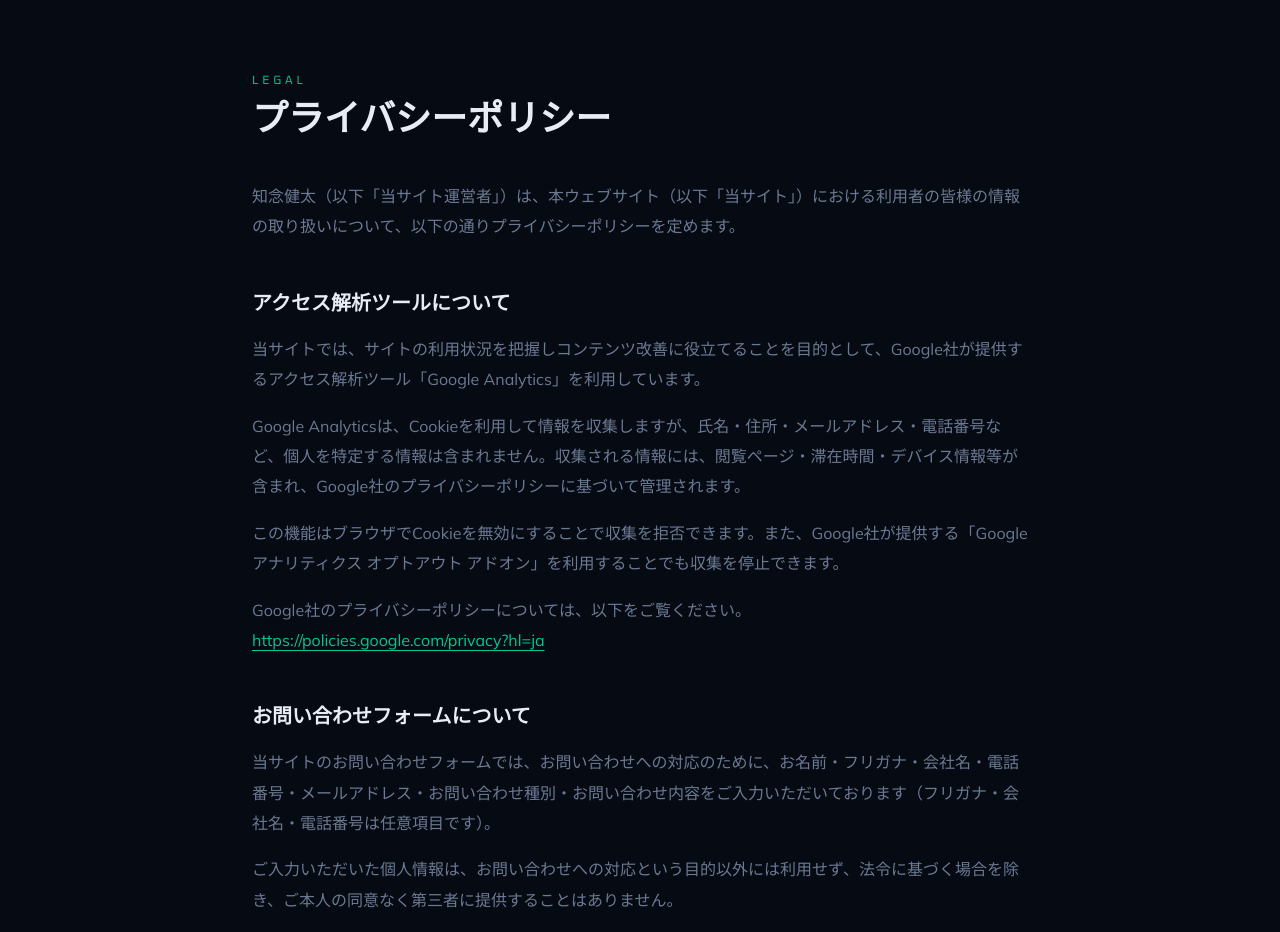
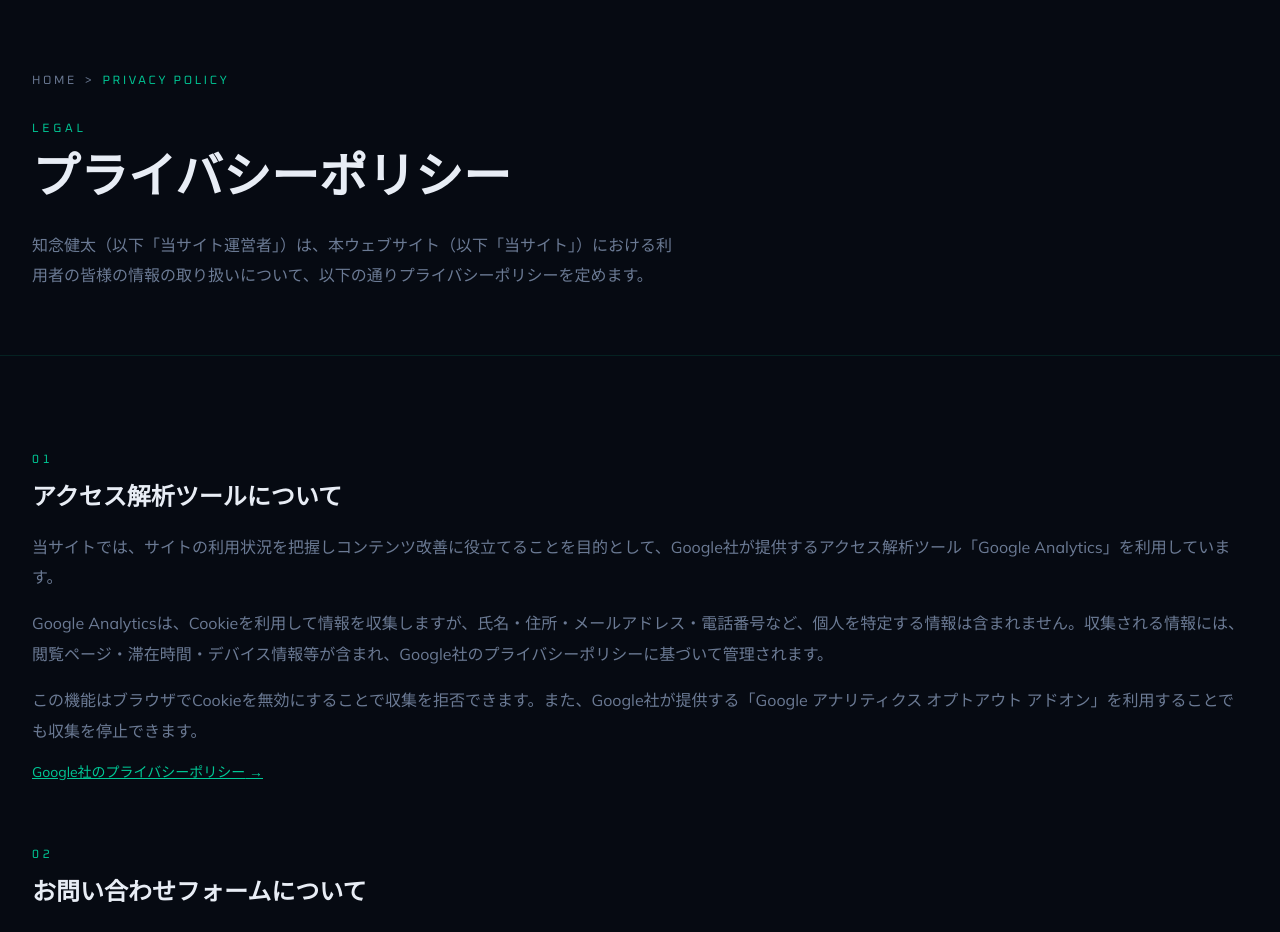
Before and after one commit to kenta-io/portfolio-site, a Next.js app: page /privacy-policy in a window 1280 px wide. Shown: the part 120-1052 px from the top of the page. Built offline with nearby package versions, Linux system fonts and the light colour scheme.

Commit message:
fix: rebuild privacy policy page to match reference desgin

```diff
--- a/src/app/privacy-policy/page.tsx
+++ b/src/app/privacy-policy/page.tsx
@@ -1,83 +1,101 @@
+import { Breadcrumb } from "@/components/layout/Breadcrumb";
+
+const SECTIONS = [
+  {
+    number: "01",
+    title: "アクセス解析ツールについて",
+    paragraphs: [
+      "当サイトでは、サイトの利用状況を把握しコンテンツ改善に役立てることを目的として、Google社が提供するアクセス解析ツール「Google Analytics」を利用しています。",
+      "Google Analyticsは、Cookieを利用して情報を収集しますが、氏名・住所・メールアドレス・電話番号など、個人を特定する情報は含まれません。収集される情報には、閲覧ページ・滞在時間・デバイス情報等が含まれ、Google社のプライバシーポリシーに基づいて管理されます。",
+      "この機能はブラウザでCookieを無効にすることで収集を拒否できます。また、Google社が提供する「Google アナリティクス オプトアウト アドオン」を利用することでも収集を停止できます。",
+    ],
+    link: {
+      label: "Google社のプライバシーポリシー",
+      href: "https://policies.google.com/privacy?hl=ja",
+    },
+  },
+  {
+    number: "02",
+    title: "お問い合わせフォームについて",
+    paragraphs: [
+      "当サイトのお問い合わせフォームでは、お問い合わせへの対応のために、お名前・フリガナ・会社名・電話番号・メールアドレス・お問い合わせ種別・お問い合わせ内容をご入力いただいております（フリガナ・会社名・電話番号は任意項目です）。",
+      "ご入力いただいた個人情報は、お問い合わせへの対応という目的以外には利用せず、法令に基づく場合を除き、ご本人の同意なく第三者に提供することはありません。",
+      "フォームの送受信には、メール配信サービス「Resend」を利用しています。",
+    ],
+  },
+  {
+    number: "03",
+    title: "プライバシーポリシーの変更について",
+    paragraphs: [
+      "本ポリシーの内容は、法令の改正や当サイトの運営状況等に応じて、予告なく変更する場合があります。変更後のプライバシーポリシーは、本ページに掲載した時点から効力を持つものとします。",
+    ],
+  },
+];
+
 export default function PrivacyPolicyPage() {
   return (
+    <>
       <section className="border-b border-border pt-16">
-      <div className="mx-auto max-w-[840px] px-4 py-10 md:px-6 md:py-14 lg:px-8 lg:py-16">
-        <div className="font-heading mb-3 text-xs tracking-[0.32em] text-accent uppercase">
+        <div className="mx-auto max-w-[1280px] px-4 py-10 md:px-6 lg:px-8 lg:py-16">
+          <Breadcrumb
+            items={[{ label: "Home", href: "/" }, { label: "Privacy Policy" }]}
+          />
+
+          <div className="font-heading mb-4 text-xs uppercase tracking-[0.32em] text-accent">
             Legal
           </div>
-        <h1 className="font-heading mb-8 text-3xl font-bold md:mb-10 md:text-4xl">
+          <h1 className="font-heading mb-6 text-[36px] font-bold leading-[1.1] md:text-[48px]">
             プライバシーポリシー
           </h1>
 
-        <p className="mb-12 text-sm leading-[1.9] text-muted-foreground md:text-base">
+          <p className="max-w-[640px] text-sm leading-[1.9] text-muted-foreground md:text-base">
             知念健太（以下「当サイト運営者」）は、本ウェブサイト（以下「当サイト」）における利用者の皆様の情報の取り扱いについて、以下の通りプライバシーポリシーを定めます。
           </p>
+        </div>
+      </section>
 
-        <div className="space-y-12">
-          <div>
-            <h2 className="font-heading mb-4 text-xl font-bold">
-              アクセス解析ツールについて
+      <section className="py-14 md:py-20 lg:py-24">
+        <div className="mx-auto max-w-[1280px] px-4 md:px-6 lg:px-8">
+          <div className="space-y-12 md:space-y-16">
+            {SECTIONS.map(({ number, title, paragraphs, link }) => (
+              <div key={number}>
+                <div className="font-heading mb-3 text-xs uppercase tracking-[0.32em] text-accent">
+                  {number}
+                </div>
+                <h2 className="mb-4 text-xl font-bold md:mb-5 md:text-2xl">
+                  {title}
                 </h2>
-            <div className="space-y-4 text-sm leading-[1.9] text-muted-foreground md:text-base">
-              <p>
-                当サイトでは、サイトの利用状況を把握しコンテンツ改善に役立てることを目的として、Google社が提供するアクセス解析ツール「Google
-                Analytics」を利用しています。
+                <div className="space-y-4">
+                  {paragraphs.map((p, i) => (
+                    <p
+                      key={i}
+                      className="text-sm leading-[1.9] text-muted-foreground md:text-base"
+                    >
+                      {p}
                     </p>
-              <p>
-                Google
-                Analyticsは、Cookieを利用して情報を収集しますが、氏名・住所・メールアドレス・電話番号など、個人を特定する情報は含まれません。収集される情報には、閲覧ページ・滞在時間・デバイス情報等が含まれ、Google社のプライバシーポリシーに基づいて管理されます。
-              </p>
-              <p>
-                この機能はブラウザでCookieを無効にすることで収集を拒否できます。また、Google社が提供する「Google
-                アナリティクス オプトアウト
-                アドオン」を利用することでも収集を停止できます。
-              </p>
-              <p>
-                Google社のプライバシーポリシーについては、以下をご覧ください。
-                <br />
+                  ))}
+                </div>
+                {link && (
                   <a
-                  href="https://policies.google.com/privacy?hl=ja"
-                  className="text-accent underline underline-offset-4"
+                    href={link.href}
                     target="_blank"
                     rel="noopener noreferrer"
+                    className="mt-4 inline-block text-sm text-accent underline transition-opacity hover:opacity-80"
                   >
-                  https://policies.google.com/privacy?hl=ja
+                    {link.label} →
                   </a>
+                )}
+              </div>
+            ))}
+
+            <div className="border-t border-border pt-8">
+              <p className="font-heading text-xs tracking-[0.15em] text-muted-foreground">
+                制定日：2026年8月1日
               </p>
             </div>
           </div>
-
-          <div>
-            <h2 className="font-heading mb-4 text-xl font-bold">
-              お問い合わせフォームについて
-            </h2>
-            <div className="space-y-4 text-sm leading-[1.9] text-muted-foreground md:text-base">
-              <p>
-                当サイトのお問い合わせフォームでは、お問い合わせへの対応のために、お名前・フリガナ・会社名・電話番号・メールアドレス・お問い合わせ種別・お問い合わせ内容をご入力いただいております（フリガナ・会社名・電話番号は任意項目です）。
-              </p>
-              <p>
-                ご入力いただいた個人情報は、お問い合わせへの対応という目的以外には利用せず、法令に基づく場合を除き、ご本人の同意なく第三者に提供することはありません。
-              </p>
-              <p>
-                フォームの送受信には、メール配信サービス「Resend」を利用しています。
-              </p>
-            </div>
-          </div>
-
-          <div>
-            <h2 className="font-heading mb-4 text-xl font-bold">
-              プライバシーポリシーの変更について
-            </h2>
-            <p className="text-sm leading-[1.9] text-muted-foreground md:text-base">
-              本ポリシーの内容は、法令の改正や当サイトの運営状況等に応じて、予告なく変更する場合があります。変更後のプライバシーポリシーは、本ページに掲載した時点から効力を持つものとします。
-            </p>
-          </div>
-        </div>
-
-        <p className="mt-12 text-xs text-muted-foreground">
-          制定日：2026年8月1日
-        </p>
         </div>
       </section>
+    </>
   );
 }
```
Lines whose indentation alone changed are shown as unchanged.
